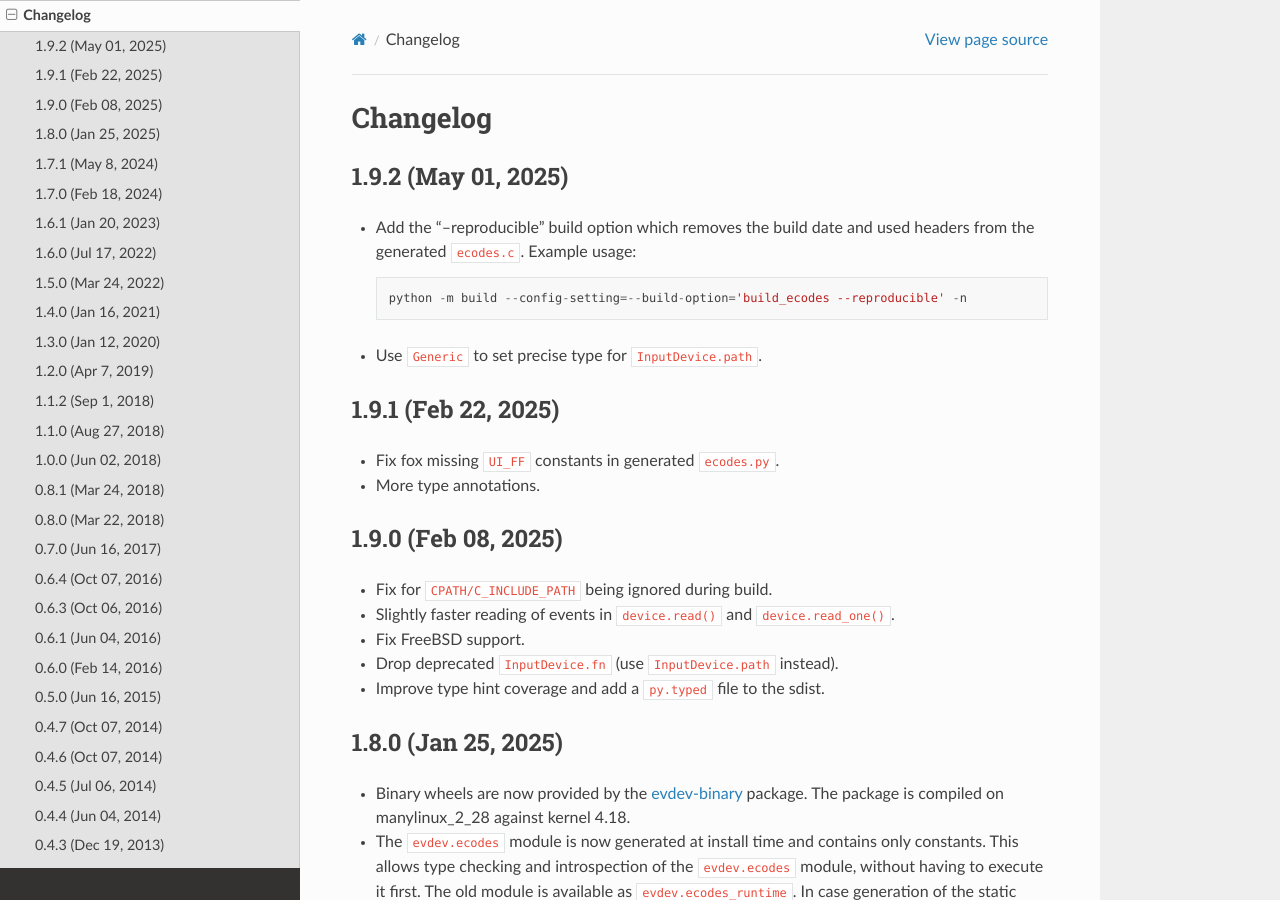
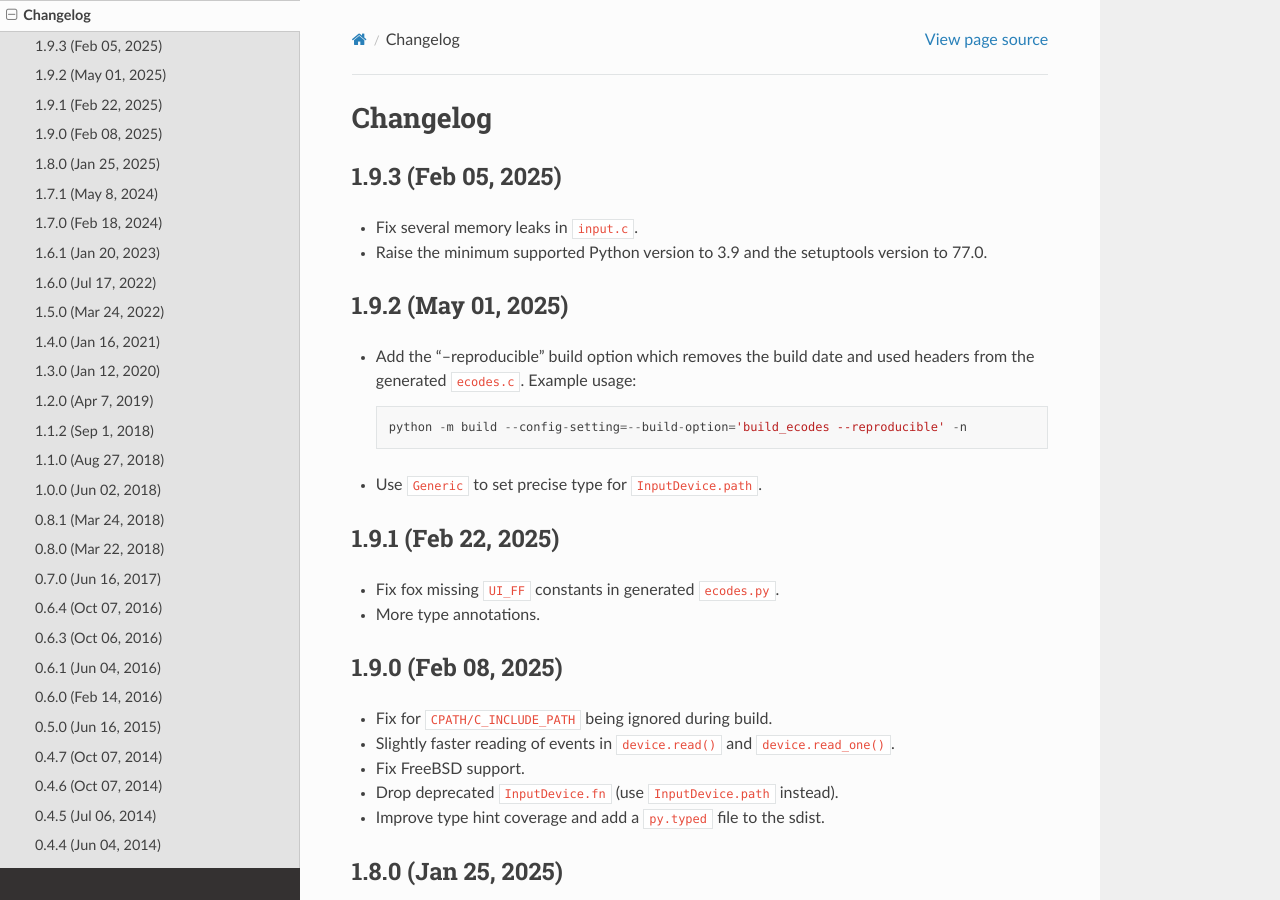
Before and after one commit to gvalkov/python-evdev, a Sphinx documentation site: the page built from docs/changelog.rst, in a window 1280 px wide and 900 px high. Built offline with Sphinx 7.4.7 and the Read the Docs theme 3.1.0, drawn with Linux system fonts in a browser that asks for light colours.

Commit message:
Drop support for Python 3.8 and raise setuptools version to 77.0

```diff
--- a/docs/changelog.rst
+++ b/docs/changelog.rst
@@ -1,5 +1,12 @@
 Changelog
 ---------
+
+1.9.3 (Feb 05, 2025)
+====================
+
+- Fix several memory leaks in ``input.c``.
+
+- Raise the minimum supported Python version to 3.9 and the setuptools version to 77.0.
 
 
 1.9.2 (May 01, 2025)
--- a/pyproject.toml
+++ b/pyproject.toml
@@ -1,5 +1,5 @@
 [build-system]
-requires = ["setuptools>=61.0"]
+requires = ["setuptools>=77.0"]
 build-backend = "setuptools.build_meta"
 
 [project]
@@ -9,7 +9,7 @@
 keywords = ["evdev", "input", "uinput"]
 readme = "README.md"
 license = "BSD-3-Clause"
-requires-python = ">=3.8"
+requires-python = ">=3.9"
 authors = [
   { name="Georgi Valkov", email="georgi.t.valkov@gmail.com" },
 ]
```
Also changed, not shown: 1 other file.
